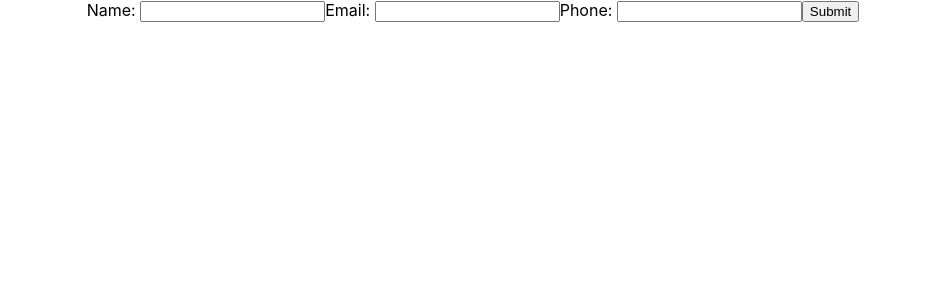
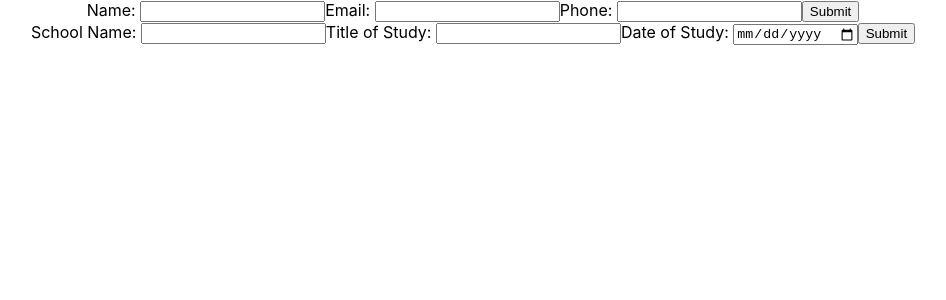
Before and after one commit to mraffia/odin-cv-application, a React (Create React App) app: page / in a window 1280 px wide. Shown: the top 300 px of the page, without its empty margins (167-1113 px from the left). Built offline with nearby package versions, Linux system fonts and the light colour scheme.

Commit message:
Add basic form to EducationalExp section

```diff
--- a/src/App.js
+++ b/src/App.js
@@ -16,8 +16,8 @@ class App extends React.Component {
     return (
       <div className="App">
         <GeneralInfo />
-        {/* <EducationalExp />
-        <PracticalExp /> */}
+        <EducationalExp />
+        {/* <PracticalExp /> */}
       </div>
     );
   }
--- a/src/components/EducationalExp.js
+++ b/src/components/EducationalExp.js
@@ -0,0 +1,65 @@
+import React from 'react';
+
+class EducationalExp extends React.Component {
+    constructor(props) {
+        super(props);
+        this.state = {
+            schoolValue: '',
+            titleValue: '',
+            dateValue: '',
+            info: {},
+        };
+
+        this.handleChange = this.handleChange.bind(this);
+        this.handleSubmit = this.handleSubmit.bind(this);
+    }
+
+    handleChange(event) {
+        const value = event.target.value;
+        const name = event.target.name;
+
+        this.setState({
+            [name]: value
+        }, () => {
+            console.log(this.state);
+        });
+    }
+
+    handleSubmit(event) {
+        this.setState({
+            info: {
+                school: this.state.schoolValue,
+                title: this.state.titleValue,
+                Date: this.state.dateValue,
+            }
+        }, () => {
+            console.log(this.state.info);
+        });
+
+        event.preventDefault();
+    }
+
+    render() {
+        return (
+            <div>
+                <form onSubmit={this.handleSubmit}>
+                    <label>
+                        School Name:&nbsp;
+                        <input name="schoolValue" type="text" required value={this.state.schoolValue} onChange={this.handleChange} />
+                    </label>
+                    <label>
+                        Title of Study:&nbsp;
+                        <input name="titleValue" type="text" required value={this.state.titleValue} onChange={this.handleChange} />
+                    </label>
+                    <label>
+                        Date of Study:&nbsp;
+                        <input name="dateValue" type="date" required value={this.state.dateValue} onChange={this.handleChange} />
+                    </label>
+                    <input type="submit" value="Submit" />
+                </form>
+            </div>
+        );
+    }
+}
+
+export default EducationalExp;
```
